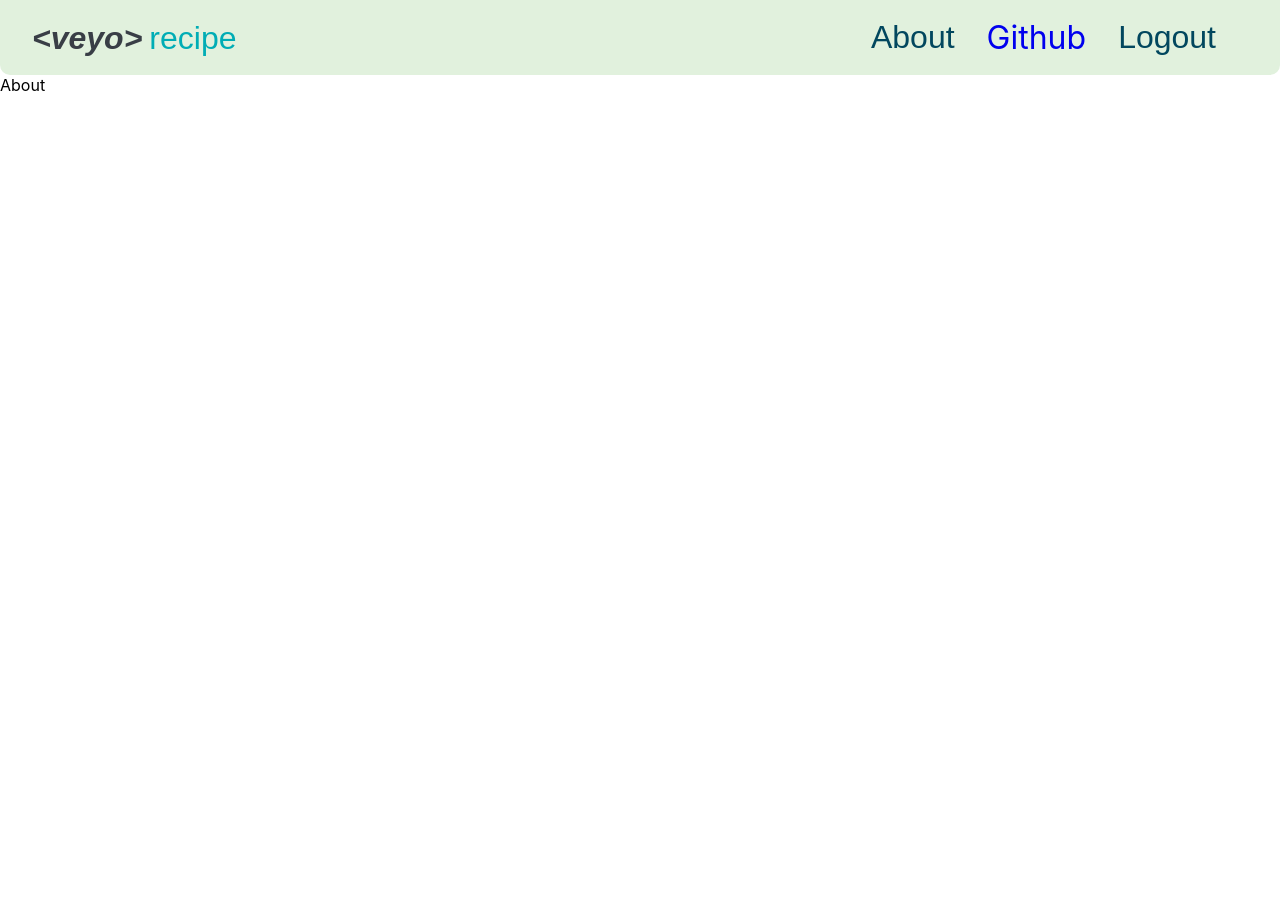
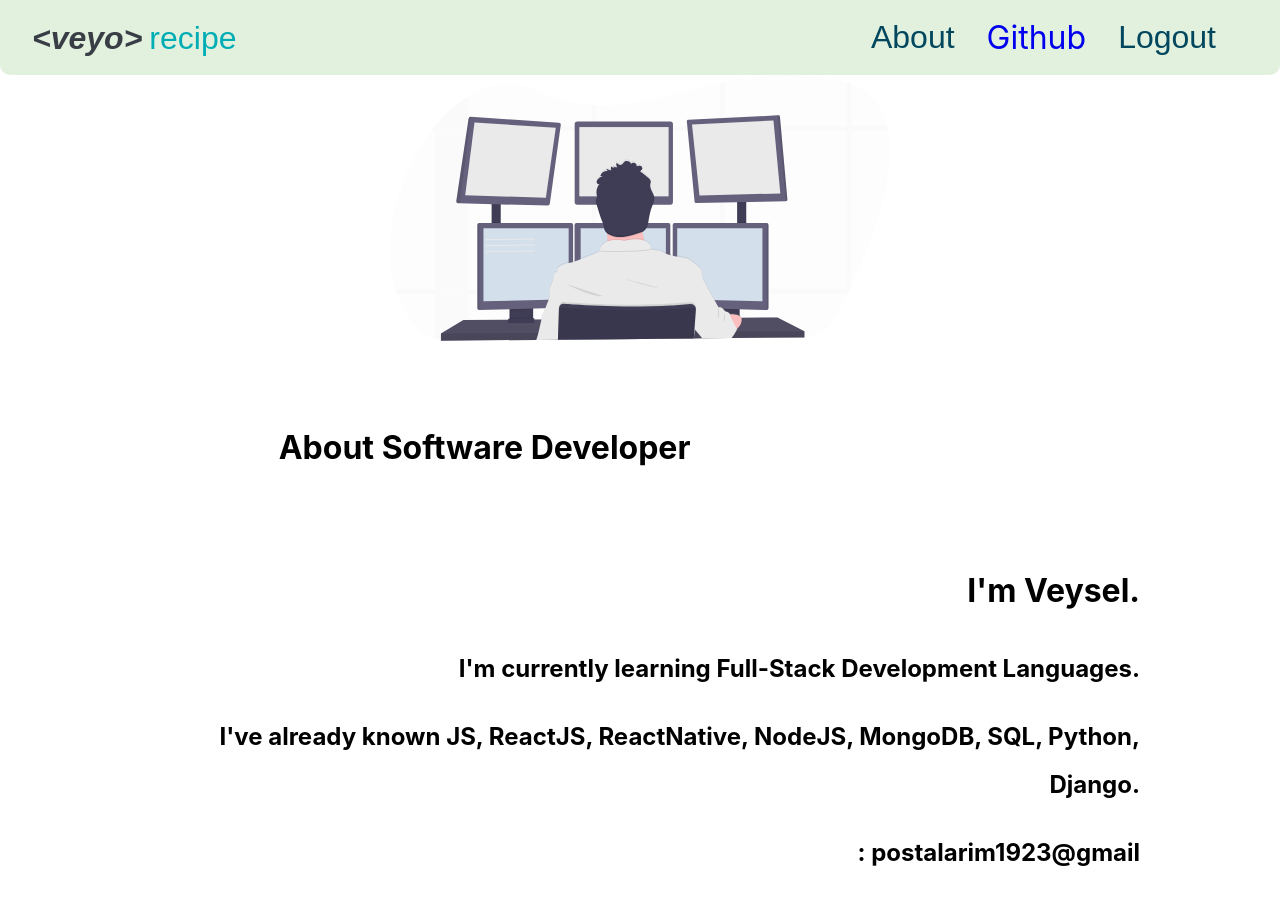
Before and after one commit to veyseltosun/react-recipe_app, a React (Create React App) app: page /about in a window 1280 px wide. Shown: the top 904 px of the page. Before the commit the page ends 800 px from the top, so only its background shows below. Built offline with nearby package versions, Linux system fonts and the light colour scheme.

Commit message:
about page.

```diff
--- a/src/pages/about/About.jsx
+++ b/src/pages/about/About.jsx
@@ -1,9 +1,35 @@
-import React from 'react'
+import React from "react";
+import {
+  AboutContainer,
+  HeaderContainer,
+  InfoContainer,
+  StyledImage,
+} from "./AboutStyle";
+import codingSvg from "../../assets/coding.svg";
 
-const About = () => {
+function About(){
   return (
-    <div>About</div>
-  )
-}
+    <AboutContainer>
+      <StyledImage src={codingSvg} alt="coding" />
+      <HeaderContainer>
+        <h1>
+          About Software Developer <span>Veysel Tosun</span>
+        </h1>
+      </HeaderContainer>
+      <InfoContainer>
+        <h1>I'm Veysel.</h1>
+        <h2>I'm currently learning Full-Stack Development Languages.</h2>
+        <h2>
+          I've already known JS, ReactJS, ReactNative, NodeJS, MongoDB, SQL,
+          Python, Django.
+        </h2>
+        <h2>
+          <a href="mailto:postalarim1923@gmail.com">Send email</a> :
+          postalarim1923@gmail
+        </h2>
+      </InfoContainer>
+    </AboutContainer>
+  );
+};
 
-export default About
+export default About;
--- /dev/null
+++ b/src/pages/about/AboutStyle.jsx
@@ -0,0 +1,35 @@
+import styled from "styled-components";
+
+export const AboutContainer = styled.div`
+  display: flex;
+  flex-wrap: wrap;
+  flex-direction: column;
+  justify-content: center;
+  align-items: center;
+  min-height: calc(100vh - 80px);
+  line-height: 2;
+  span {
+    color: white;
+    font-family: "Girassol", sans-serif;
+    font-size: 3rem;
+  }
+`;
+
+export const InfoContainer = styled.div`
+  text-align: right;
+  margin: 0 10px;
+  max-width: 1000px;
+  border: 1px solid white;
+  padding: 25px;
+  border-radius: 5px;
+  a {
+    color: white;
+  }
+`;
+
+export const HeaderContainer = styled.div``;
+
+export const StyledImage = styled.img`
+  width: 500px;
+  margin-bottom: 2rem;
+`;
--- /dev/null
+++ b/src/pages/login/Login.jsx
@@ -0,0 +1,9 @@
+import React from 'react'
+
+const Login = () => {
+  return (
+    <div>Login</div>
+  )
+}
+
+export default Login
--- a/src/router/AppRouter.js
+++ b/src/router/AppRouter.js
@@ -4,6 +4,7 @@ import { BrowserRouter, Routes, Route } from "react-router-dom"
 import About from "../pages/about/About"
 import Home from "../pages/home/Home"
 import Details from "../pages/details/Details"
+import Login from "../pages/login/Login"
 
 const AppRouter = () => {
   return (
@@ -11,6 +12,7 @@ const AppRouter = () => {
       <Navbar />
       <Routes>
         <Route path='/about' element={<About/>}/>
+        <Route path='/login' element={<Login/>}/>
         <Route path='/details' element={<Details/>}/>
         <Route path='/' element={<Home/>}/>
 
```
Also changed, not shown: src/pages/login/LoginStyle.jsx (added).
